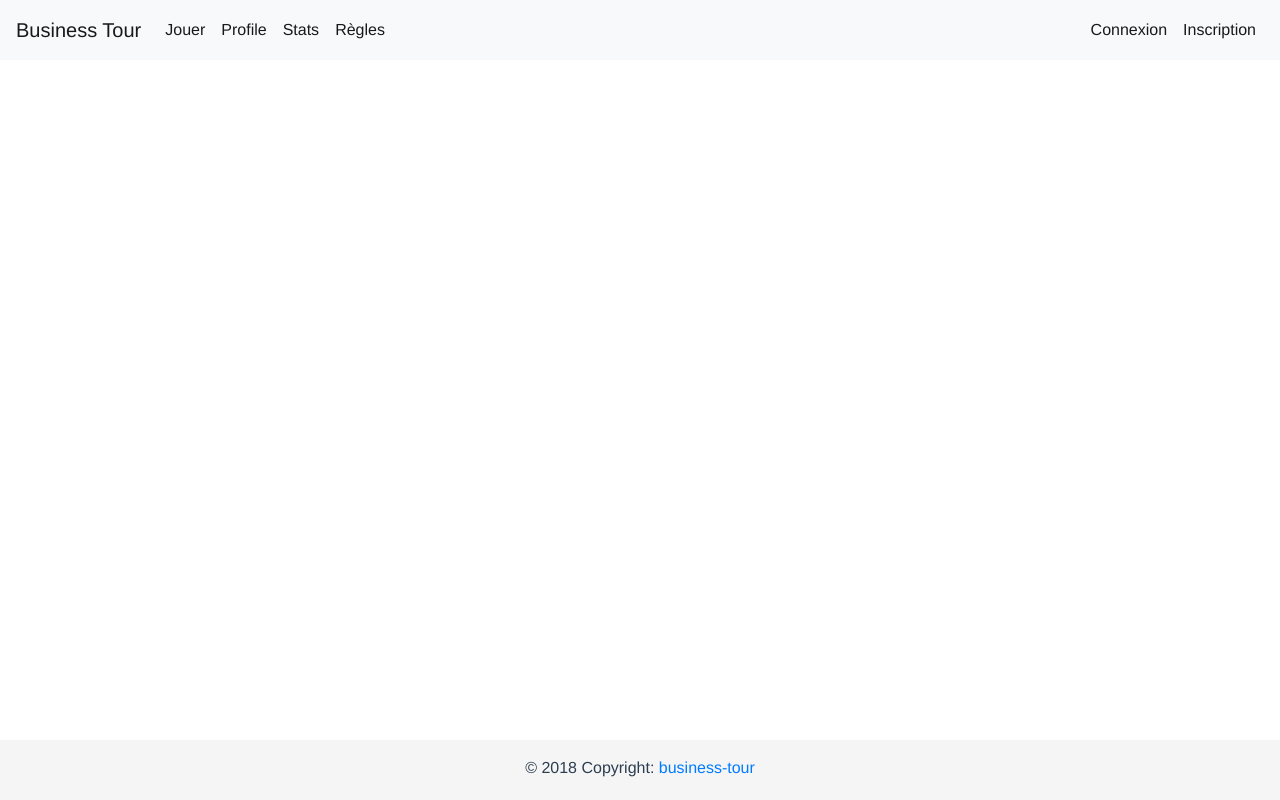
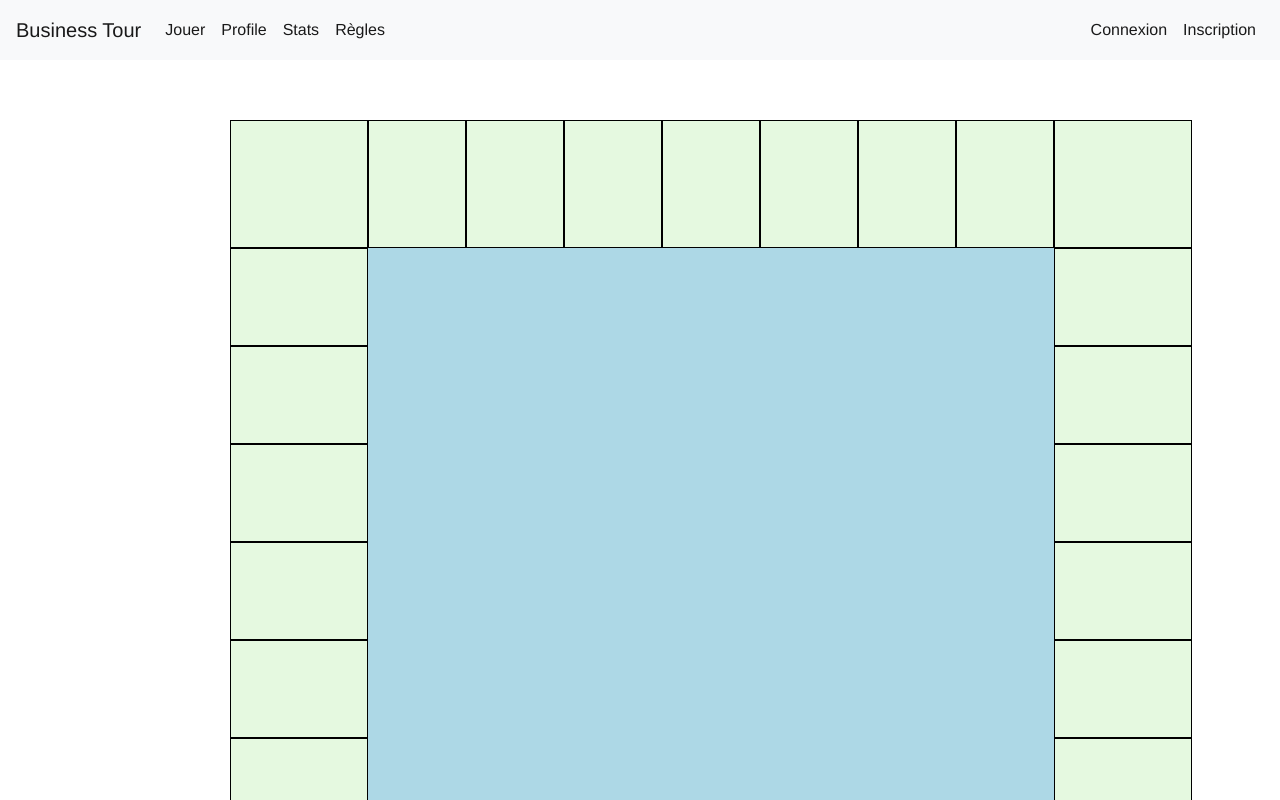
Before and after one commit to clemclx/business-tour-react, a Vue app: page /play in a window 1280 px wide. Shown: the top 800 px of the page. Built offline with nearby package versions, Linux system fonts and the light colour scheme; no server answers; what vue-session would draw is missing.

Commit message:
:sparkles:Adding GameBoard Design Basic

```diff
--- a/package.json
+++ b/package.json
@@ -13,6 +13,7 @@
     "axios": "^0.18.0",
     "bootstrap-vue": "^2.0.0-rc.11",
     "jquery": "^3.3.1",
+    "sass-loader": "^7.1.0",
     "vue": "^2.5.2",
     "vue-router": "^3.0.1",
     "vue-session": "^1.0.0",
--- a/src/App.vue
+++ b/src/App.vue
@@ -39,14 +39,6 @@
       </div>
     </nav>
     <router-view/>
-    <footer class="page-footer font-small blue">
-
-      <!-- Copyright -->
-      <div class="footer-copyright text-center py-3">© 2018 Copyright:
-        <a href="https://mdbootstrap.com/education/bootstrap/"> business-tour</a>
-      </div>
-      <!-- Copyright -->
-    </footer>
   </div>
 </template>
 
@@ -75,7 +67,6 @@
     -moz-osx-font-smoothing: grayscale;
     text-align: center;
     color: #2c3e50;
-    min-height: 100vh;
   }
   html {
     position: relative;
@@ -83,11 +74,4 @@
   nav {
     height: 60px;
   }
-  footer {
-    position: absolute;
-    bottom: 0;
-    width: 100%;
-    height: 60px;
-    background-color: #f5f5f5;
-  }
 </style>
--- a/src/components/Login.vue
+++ b/src/components/Login.vue
@@ -26,7 +26,7 @@ export default {
   methods: {
      login(e) {
          e.preventDefault();
-         fetch('http://192.168.99.100:1337/api/v1/entrance/login', {
+         fetch('http://localhost:1337/api/v1/entrance/login', {
              method: 'PUT',
              headers: {
                  'Accept': 'application/json',
--- a/src/components/Play.vue
+++ b/src/components/Play.vue
@@ -1,33 +1,221 @@
 <template>
-  <div class="hello">
+<div class="table">
+  <div class="board">
+    <div class="col left">
+      <div class="corner"></div>
+      <div class="space"><div class="color group4"><div class="title2 clock"></div><div class="clock clockprice"></div></div></div>
+      <div class="space"><div class="color group4"><div class="title2 clock"></div><div class="clock clockprice"></div></div></div>
+      <div class="space"></div>
+      <div class="space"><div class="color group4"><div class="title2 clock"></div><div class="clock clockprice"></div></div></div>
+      <div class="space"><div class="color group3"><div class="title2 clock clockfix"></div><div class="clock clockprice"></div></div></div>
+      <div class="space"><div class="color group3"><div class="title2 clock clockfix"></div><div class="clock clockprice"></div></div></div>
+      <div class="space"><div class="color group3"><div class="title2 clock"></div><div class="clock clockprice"></div></div></div>
+      <div class="corner"></div>
+    </div>
+    <div class="fix">
+      <div class="row top">
+        <div class="space2"><div class="title2 upside"></div><div class="upside upsideprice"></div><div class="color group5"></div></div>
+        <div class="space2"></div>
+        <div class="space2"><div class="title2 upside"></div><div class="upside upsideprice"></div><div class="color group5"></div></div>
+        <div class="space2"><div class="title2 upside"></div><div class="upside upsideprice"></div><div class="color group5"></div></div>
+        <div class="space2"><div class="title2 upside"></div><div class="upside upsideprice"></div><div class="color group6"></div></div>
+        <div class="space2"><div class="title2 upside"></div><div class="upside upsideprice"></div><div class="color group6"></div></div>
+        <div class="space2"><div class="title2 upside"></div><div class="upside upsideprice"></div><div class="color group6"></div></div>
+      </div>
+      <div class="row bottom">
+        <div class="space2"><div class="title"></div><div class="price"></div></div>
+        <div class="space2"><div class="title"></div><div class="price2"></div></div>
+        <div class="space2"></div>
+        <div class="space2"><div class="title"></div><div class="price2"></div></div>
+        <div class="space2"><div class="title"></div><div class="price2"></div></div>
+        <div class="space2"></div>
+        <div class="space2"><div class="title"></div><div class="price"></div></div>
+      </div>
+    </div>
+    <div class="col right">
+      <div class="corner"></div>
+        <div class="space"><div class="color group7"><div class="title2 counter"></div><div class="counter counterprice"></div></div></div>
+        <div class="space"><div class="color group7"><div class="title2 counter"></div><div class="counter counterprice"></div></div></div>
+        <div class="space"><div class="color group7"><div class="title2 counter"></div><div class="counter counterprice"></div></div></div>
+        <div class="space"><div class="color group7"><div class="title2 counter"></div><div class="counter counterprice"></div></div></div>
+        <div class="space"><div class="color group8"><div class="title2 counter" id="park"></div><div class="counter counterprice"></div></div></div>
+        <div class="space"></div>
+        <div class="space"><div class="color group8"><div class="title2 counter" id="boardwalk"></div><div class="counter counterprice"></div></div></div>
+        <div class="corner"></div>
+      </div>
+    </div>
   </div>
 </template>
 
 <script>
 export default {
-  name: 'HelloWorld',
-  data () {
-    return {
-      msg: 'Welcome to Your Vue.js App'
-    }
-  }
 }
 </script>
+<style scoped>
+body {
+  background-color: black;
+  font-family: 'Josefin Sans';
+  font-weight: 200;
+  font-size: 9px;
+  text-align: center;
+}
 
-<!-- Add "scoped" attribute to limit CSS to this component only -->
-<style scoped>
-h1, h2 {
-  font-weight: normal;
+div {
+  color: black;
+  margin:0;
+  padding:0;
 }
-ul {
-  list-style-type: none;
-  padding: 0;
+.board {
+  background-color: lightblue;
+  width: 962px;
+  min-height: 100%;
+  max-height: 100%;
+  display: flex;
+  flex-direction: row;
+  margin-left: 18%;
+  margin-top: 60px
 }
-li {
-  display: inline-block;
-  margin: 0 10px;
+.space {
+  height: 98px;
+  width: 138px;
+  border: 1px solid black;
+  background-color: #e5f9e0;
 }
-a {
-  color: #42b983;
+.corner {
+  height: 128px;
+  width: 138px;
+  border: 1px solid black;
+  background-color: #e5f9e0;
+}
+.row {
+  display: flex;
+  flex-direction: row;
+  height: 80px;
+}
+.fix {
+  display: flex;
+  flex-direction: column;
+}
+.space2 {
+  position: relative;
+  width:98px;
+  height: 128px;
+  border: 1px solid black;
+  background-color: #e5f9e0;
+}
+.bottom {
+  margin-top: 733px;
+}
+.left .space .color {
+  width: 25%;
+  height: 100%;
+  margin-left: auto;
+}
+.right .space .color {
+  width: 25%;
+  height: 100%;
+  margin-right: auto;
+}
+.top .space2 .color {
+  width: 100%;
+  height: 25%;
+  margin-top: 95px;
+}
+.bottom .space2 .color {
+  width: 100%;
+  height: 25%;
+}
+.group3 {position:relative;}
+.group4 {position:relative;}
+.group5 {position:relative;}
+.group6 {position:relative;}
+.group7 {position:relative;}
+.group8 {position:relative;}
+.title {
+  padding: 16PX 5PX;
+}
+.title2 {
+  text-align: center;
+}
+.price {
+  font-size: 0.85em;
+  margin-top: 45px;
+}
+.price2 {
+  font-size: 0.85em;
+  margin-top: 61px;
+}
+.counter {
+  width: 0px;
+  left: 80px;
+  top: 60px;
+  position: absolute;
+  -webkit-transform: rotate(-90deg);
+  -moz-transform: rotate(-90deg);
+  -ms-transform: rotate(-90deg);
+  -o-transform: rotate(-90deg);
+  filter: progid:DXImageTransform.Microsoft.BasicImage(rotation=3);
+}
+.counterprice {
+  font-size: 0.85em;
+  left: 140px;
+  top: 40px;
+  width: 85px;
+}
+.clock {
+  width: 0px;
+  right: 80px;
+  top: -5px;
+  position: absolute;
+  -webkit-transform: rotate(90deg);
+  -moz-transform: rotate(90deg);
+  -ms-transform: rotate(90deg);
+  -o-transform: rotate(90deg);
+  filter: progid:DXImageTransform.Microsoft.BasicImage(rotation=1);
+}
+.clockfix {top:5px;}
+.clockprice {
+  font-size: 0.85em;
+  left: -176px;
+  top: 40px;
+  width: 85px;
+}
+.upside {
+  width:0;
+  top: 60px;
+  left: 84px;
+  font-size:14px;
+  position: absolute;
+  -webkit-transform: rotate(180deg);
+  -moz-transform: rotate(180deg);
+  -ms-transform: rotate(180deg);
+  -o-transform: rotate(180deg);
+  filter: progid:DXImageTransform.Microsoft.BasicImage(rotation=2);
+}
+.upsideprice {
+  font-size: 0.85em;
+  left: 10px;
+  top: 10px;
+  width: 55px;
+}
+#park {
+  top: 50px;
+}
+#boardwalk {
+  top:84px;
+}
+#titletext {
+  width:200px;
+  height:100px;
+  font-size: 25px;
+  top: -302px;
+  left: -705px;
+  font-size:104px;
+  position: absolute;
+  -webkit-transform: rotate(-45deg);
+  -moz-transform: rotate(-45deg);
+  -ms-transform: rotate(-45deg);
+  -o-transform: rotate(-45deg);
+  filter: progid:DXImageTransform.Microsoft.BasicImage(rotation=3.5);
 }
 </style>
--- a/src/components/Signup.vue
+++ b/src/components/Signup.vue
@@ -41,7 +41,7 @@
         methods: {
             signup(e) {
                 e.preventDefault();
-                fetch('http://192.168.99.100:1337/api/v1/entrance/signup', {
+                fetch('http://localhost:1337/api/v1/entrance/signup', {
                     method: 'POST',
                     headers: {
                         'Accept': 'application/json',
--- a/src/main.js
+++ b/src/main.js
@@ -24,7 +24,7 @@ new Vue({
   store: store,
   methods: {
       checkSessionUser: function() {
-          fetch('http://192.168.99.100:1337/api/v1/account/overview', {
+          fetch('http://localhost:1337/api/v1/account/overview', {
               method: 'GET',
               headers: {
                   'Accept': 'application/json',
--- a/src/router/index.js
+++ b/src/router/index.js
@@ -9,6 +9,8 @@ import Stats from '@/components/Stats'
 import Faq from '@/components/Faq'
 import Cgu from '@/components/Cgu'
 import Rules from '@/components/Rules'
+import Lobby from '@/components/Lobby'
+import Waiting from '@/components/Waiting'
 
 export default new Router({
     mode: 'history',
@@ -32,6 +34,16 @@ export default new Router({
             path: '/play',
             name: 'Play',
             component: Play
+        },
+        {
+            path: '/lobby',
+            name: 'Lobby',
+            component: Lobby
+        },
+        {
+            path: '/waiting',
+            name:'Waiting',
+            component: Waiting
         },
         {
             path: '/profile',
```
Also changed, not shown: src/components/Lobby.vue (added), src/components/Waiting.vue (added), 1 other file (tests, documents, lock files or other folders).
